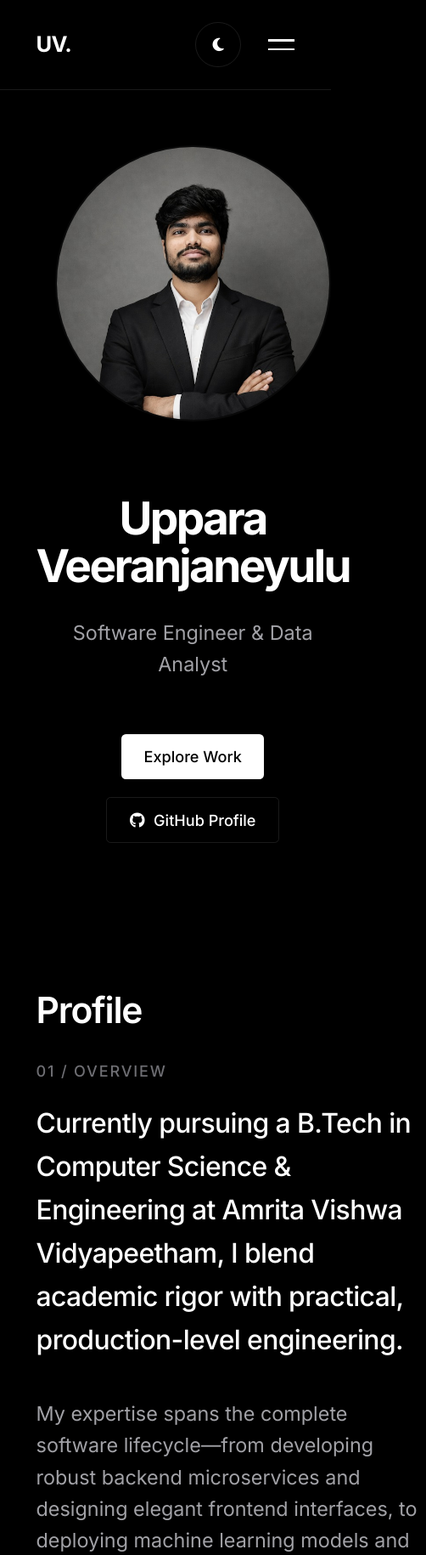
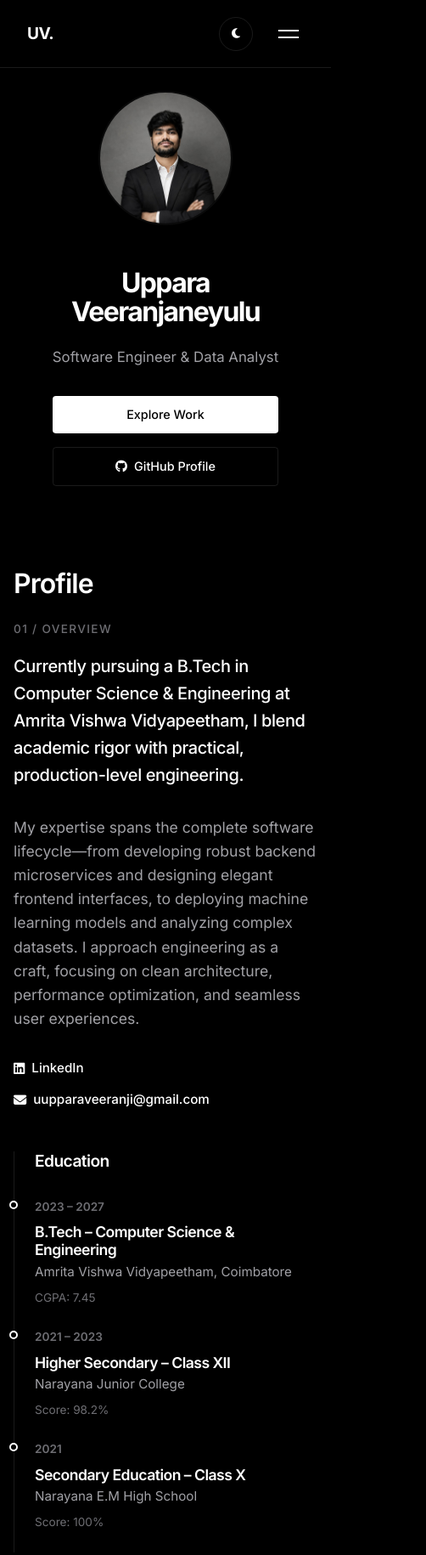
Before and after one commit to Uppara-Veeranjaneyulu/my_portfolio, a plain HTML site: page index.html in a window 390 px wide. Shown: the top 1830 px of the page at 85% size, 502 px wide, since content can reach past the window. Drawn offline with nearby package versions, Linux system fonts and the light colour scheme.

Commit message:
fix mobile view

```diff
--- a/style.css
+++ b/style.css
@@ -1,8 +1,3 @@
-/* ==========================================
-   MINIMALIST LUXURY PORTFOLIO THEME
-   Apple-grade monochrome & stark contrast
-   ========================================== */
-
 :root {
     /* Monochrome Palette */
     --bg-color: #000000;
@@ -301,15 +296,21 @@ nav {
 .hamburger {
     display: none;
     flex-direction: column;
+    justify-content: center;
     gap: 6px;
     z-index: 1001;
+    background: transparent;
+    border: none;
+    cursor: pointer;
+    padding: 6px;
 }
 
 .hamburger span {
     width: 24px;
     height: 2px;
     background: var(--text-primary);
-    transition: all var(--t-fast);
+    transition: transform var(--t-fast), opacity var(--t-fast);
+    display: block;
 }
 
 /* ---- BUTTONS ---- */
@@ -823,27 +824,34 @@ footer {
 }
 
 /* ---- RESPONSIVE ---- */
+@media (max-width: 1024px) {
+    body {
+        zoom: 1;
+    }
+}
+
 @media (max-width: 900px) {
 
     .about-grid,
     .contact-resume-grid {
         grid-template-columns: 1fr;
-        gap: 4rem;
+        gap: 3rem;
     }
 
     .hero-grid {
         grid-template-columns: 1fr;
         text-align: center;
-        gap: 3rem;
+        gap: 2.5rem;
     }
 
     .hero-image {
         justify-content: center;
         order: -1;
+        transform: none;
     }
 
     .hero-img-wrapper {
-        max-width: 300px;
+        max-width: 240px;
     }
 
     .hero-actions {
@@ -851,11 +859,60 @@ footer {
     }
 
     .hero-title {
-        font-size: clamp(2.5rem, 6vw, 4rem);
+        font-size: clamp(2.2rem, 7vw, 3.5rem);
     }
 }
 
 @media (max-width: 768px) {
+    body {
+        zoom: 1;
+    }
+
+    .container {
+        padding: 0 1.25rem;
+    }
+
+    .section-padding {
+        padding: 3rem 0;
+    }
+
+    #hero {
+        padding-top: calc(var(--nav-height) + 1rem);
+        padding-bottom: 3rem;
+    }
+
+    .hero-img-wrapper {
+        max-width: 220px;
+    }
+
+    .hero-title {
+        font-size: clamp(2rem, 8vw, 3rem);
+        word-break: break-word;
+    }
+
+    .hero-subtitle {
+        font-size: 1.05rem;
+        margin-bottom: 2rem;
+    }
+
+    .lead-text {
+        font-size: 1.25rem;
+    }
+
+    .social-links-inline {
+        flex-direction: column;
+        gap: 0.8rem;
+        word-break: break-all;
+    }
+
+    .education-timeline {
+        padding-left: 1.5rem;
+    }
+
+    .timeline-item::before {
+        left: -1.85rem;
+    }
+
     .nav-links {
         display: none;
     }
@@ -864,14 +921,44 @@ footer {
         display: flex;
     }
 
+    /* Animated Hamburger X State */
+    .hamburger.open span:nth-child(1) {
+        transform: translateY(4px) rotate(45deg);
+    }
+
+    .hamburger.open span:nth-child(2) {
+        transform: translateY(-4px) rotate(-45deg);
+    }
+
     #header .btn-primary {
         display: none;
     }
 
     .btn-primary,
     .btn-secondary {
-        padding: 0.55rem 1.25rem;
-        font-size: 0.85rem;
+        padding: 0.65rem 1.25rem;
+        font-size: 0.9rem;
+    }
+
+    .project-item {
+        padding: 1.25rem;
+    }
+
+    .project-name {
+        font-size: 1.5rem;
+    }
+
+    .project-description {
+        font-size: 0.95rem;
+    }
+
+    .project-links {
+        flex-wrap: wrap;
+        gap: 1rem;
+    }
+
+    .skills-layout {
+        gap: 2rem;
     }
 
     .form-row {
@@ -889,14 +976,46 @@ footer {
         font-size: 0.9rem;
     }
 
-    .project-item {
-        padding: 2rem;
+    .footer-content {
+        flex-direction: column;
+        gap: 1.5rem;
+        text-align: center;
     }
 
-    .footer-content {
+    .footer-right {
+        flex-wrap: wrap;
+        justify-content: center;
+        gap: 1rem 1.5rem;
+    }
+}
+
+@media (max-width: 480px) {
+    .container {
+        padding: 0 1rem;
+    }
+
+    .hero-img-wrapper {
+        max-width: 180px;
+    }
+
+    .hero-actions {
         flex-direction: column;
-        gap: 2rem;
-        text-align: center;
+        width: 100%;
+    }
+
+    .hero-actions .btn-primary,
+    .hero-actions .btn-secondary {
+        width: 100%;
+    }
+
+    .resume-actions {
+        flex-direction: column;
+        width: 100%;
+    }
+
+    .resume-actions .btn-primary,
+    .resume-actions .btn-secondary {
+        width: 100%;
     }
 }
 
@@ -927,9 +1046,10 @@ footer {
 }
 
 .mobile-menu a {
-    font-size: 2rem;
+    font-size: 1.8rem;
     font-weight: 600;
     color: var(--text-secondary);
+    transition: color var(--t-fast);
 }
 
 .mobile-menu a:hover {
```
